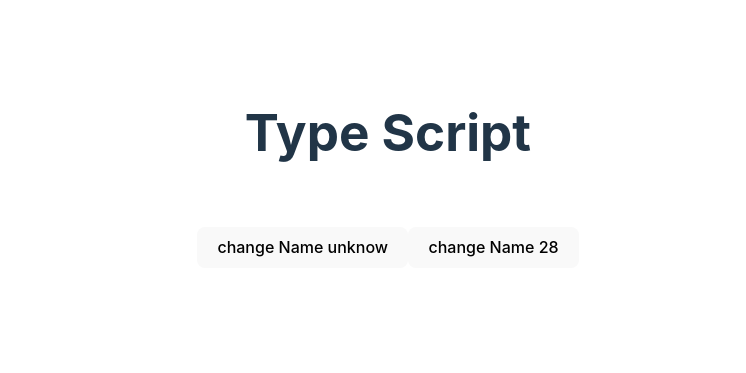
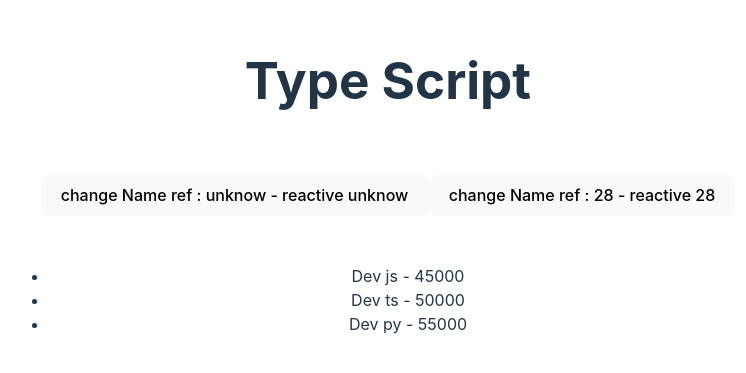
Before and after one commit to CodeurCopieur/Vue3-w-TypeScript, a Vue app: page / in a window 1280 px wide. Shown: the part 215-588 px from the top of the page, without its empty margins (252-998 px from the left). Built offline with nearby package versions, Linux system fonts and the light colour scheme.

Commit message:
l'état reactive et ref ainsi qu'utiliser également un type personnalisé.

```diff
--- a/src/App.vue
+++ b/src/App.vue
@@ -1,9 +1,23 @@
 <script setup lang="ts">
-import TypeScript from './components/TypeScript.vue'
+import { ref } from 'vue';
+import TypeScript from './components/TypeScript.vue';
+import Job from './types/job'
+
+
+const jobs = ref<Job[]>([
+  {title: 'Dev js', location: 'paris',  salary: 45000, id: 'SG23'},
+  {title: 'Dev ts', location: 'lyon',  salary: 50000, id: 'SG24'},
+  {title: 'Dev py', location: 'marseille',  salary: 55000, id: 'SG25'}]);
 </script>
 
 <template>
   <TypeScript msg="Type Script" />
+
+  <ul>
+    <li v-for="job in jobs" :key="job.id">
+      <span>{{ job.title }} - {{ job.salary }}</span>
+    </li>
+  </ul>
 </template>
 
 <style scoped>
--- a/src/components/TypeScript.vue
+++ b/src/components/TypeScript.vue
@@ -1,15 +1,22 @@
 <script setup lang="ts">
-import { ref } from 'vue'
+import { reactive, ref } from 'vue';
 
 defineProps<{ msg: string }>()
 
-const name: Ref<string> = ref('unknow');
-const age: Ref<number> = ref(28);
+const name = ref<string>('unknow');
+const age = ref<number>(28);
+
+const state = reactive({
+  name: 'unknow',
+  age: 28
+});
 
 function changeName(newName: string) {
+  state.name = newName
   name.value = newName
 }
 function changeAge(newName: number) {
+  state.age = newName
   age.value = newName
 }
 </script>
@@ -18,8 +25,8 @@
   <h1>{{ msg }}</h1>
 
   <div class="card">
-    <button type="button" @click="changeName('Codwerk')">change Name {{ name }}</button>
-    <button type="button" @click="changeAge(29)">change Name {{ age }}</button>
+    <button type="button" @click="changeName('Codwerk')">change Name ref : {{ name }} - reactive {{ state.name }}</button>
+    <button type="button" @click="changeAge(29)">change Name ref : {{ age }} - reactive {{ state.age }}</button>
   </div>
 </template>
 
@@ -28,3 +35,4 @@
   color: #888;
 }
 </style>
+../types/job./types/job../types/job
```
